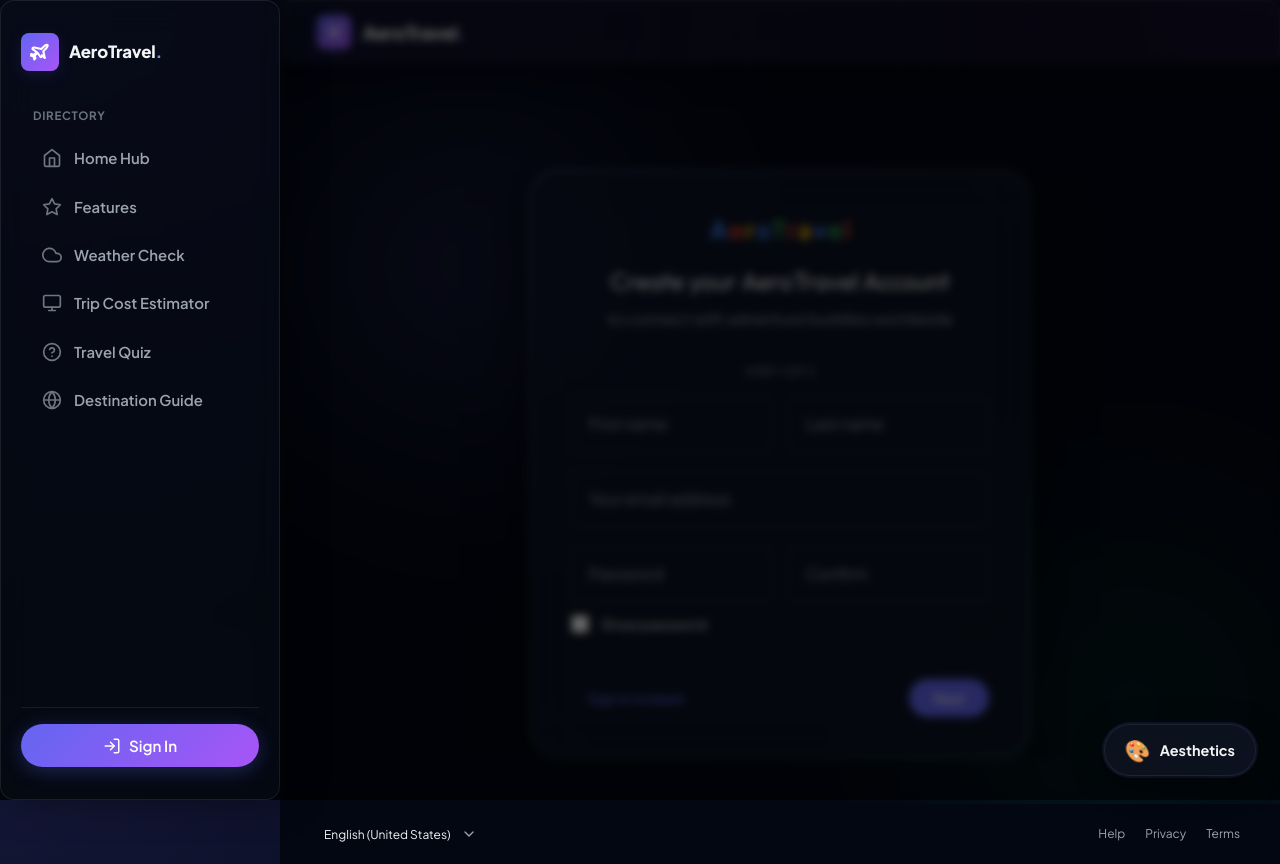
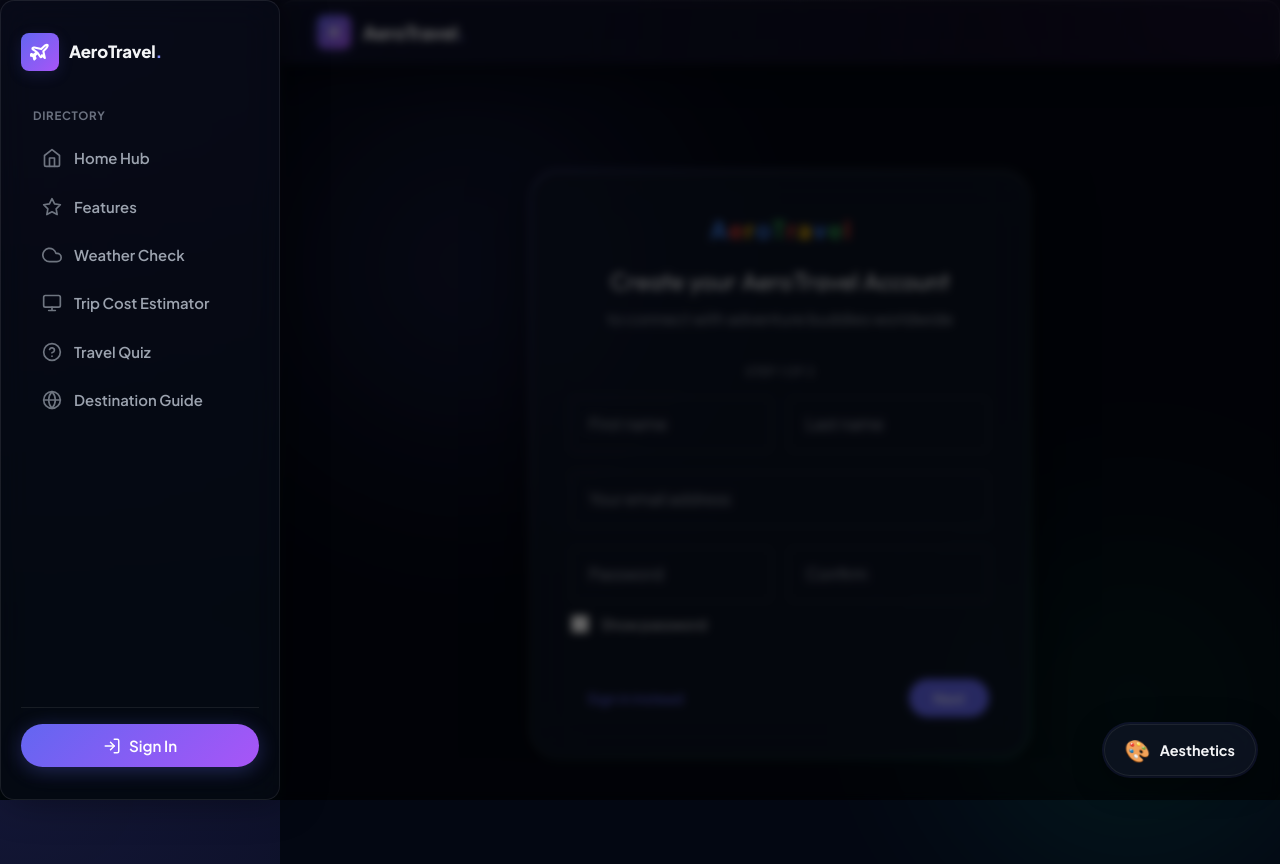
Before and after one commit to DIPanjan198/TRAVELING, a React (Create React App) app in the folder client/: page /register in a window 1280 px wide. Built offline with nearby package versions, Linux system fonts and the light colour scheme; no server answers.

Commit message:
fix: remove Help, Privacy, Terms footer from Register page

```diff
--- a/client/src/pages/Register.js
+++ b/client/src/pages/Register.js
@@ -474,22 +474,7 @@
         </div>
       </TiltCard>
 
-      {/* Google page footer */}
-      <div className="google-footer">
-        <div className="google-footer-left">
-          <select defaultValue="en">
-            <option value="en">English (United States)</option>
-            <option value="fr">Français</option>
-            <option value="es">Español</option>
-            <option value="de">Deutsch</option>
-          </select>
-        </div>
-        <div className="google-footer-right">
-          <Link to="/help">Help</Link>
-          <Link to="/privacy">Privacy</Link>
-          <Link to="/terms">Terms</Link>
-        </div>
-      </div>
+
     </div>
   );
 }
```
